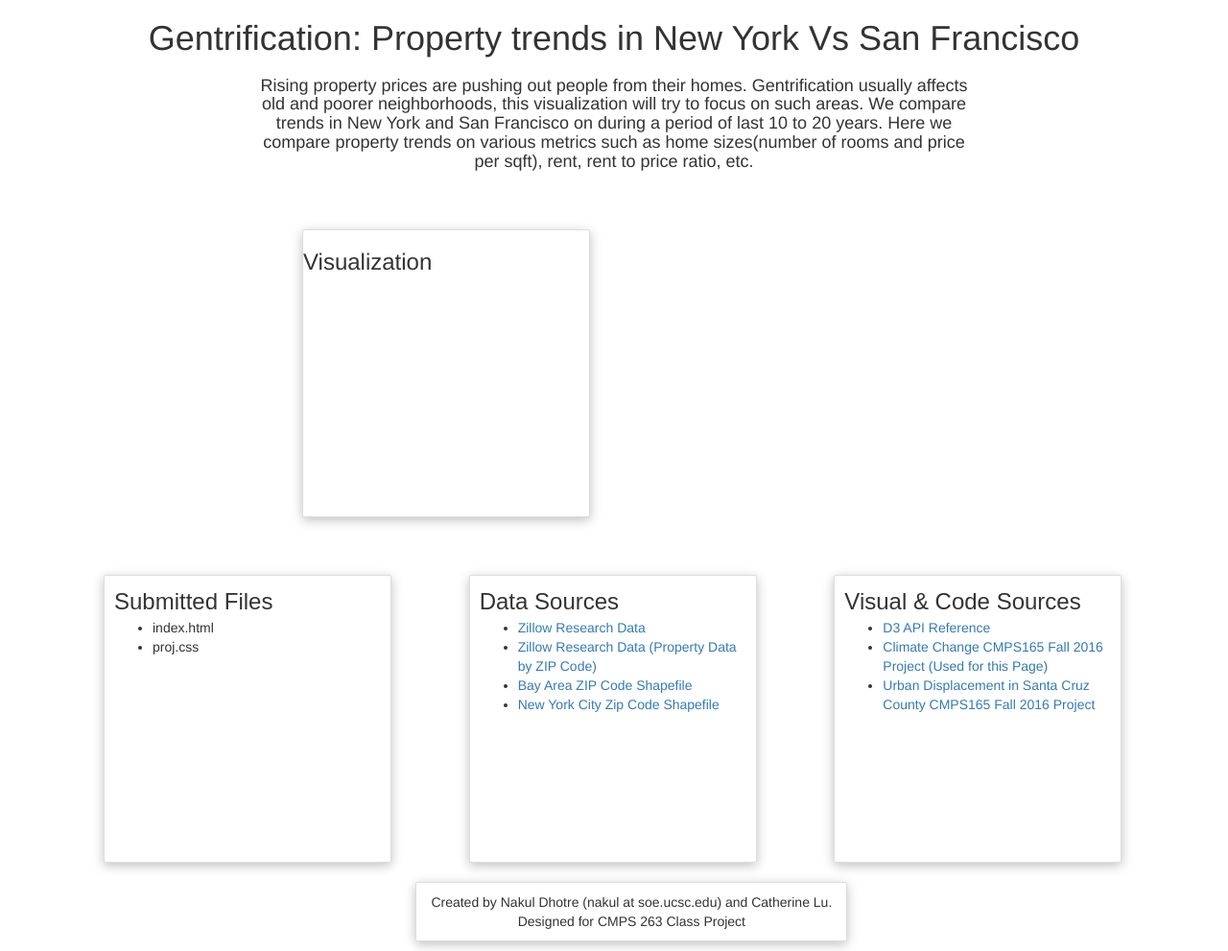
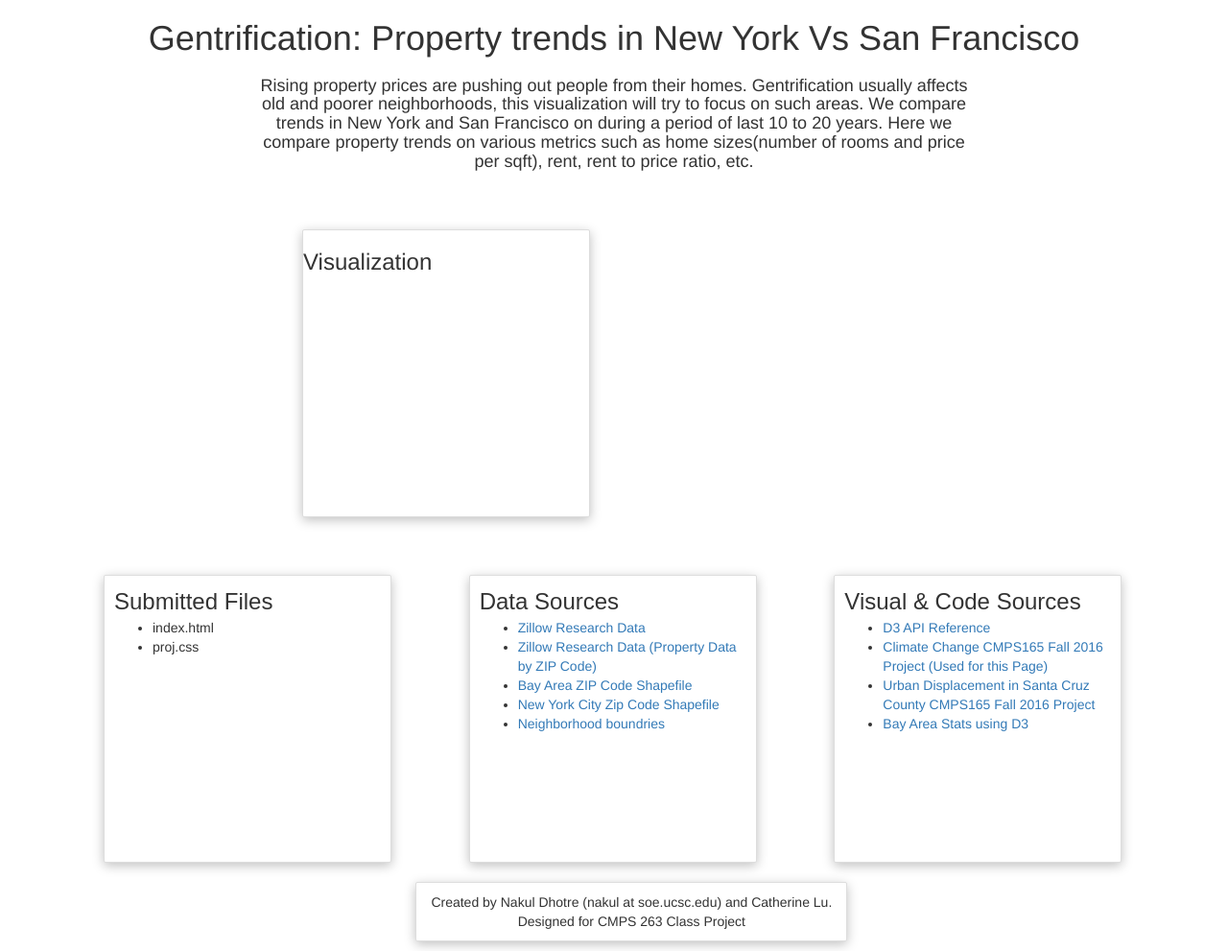
Before and after one commit to nakuldhotre/nakuldhotre.github.io, a plain HTML site: page cmps263/index.html in a window 1280 px wide. Shown: the whole page at 96% size. Drawn offline with nearby package versions, Linux system fonts and the light colour scheme.

Commit message:
Update some of the data sources

```diff
--- a/cmps263/index.html
+++ b/cmps263/index.html
@@ -61,6 +61,7 @@
                                         <li><a href="http://files.zillowstatic.com/research/public/Zip.zip">Zillow Research Data (Property Data by ZIP Code)</a></li>
                                         <li><a href="https://earthworks.stanford.edu/catalog/ark28722-s7888q">Bay Area ZIP Code Shapefile</a></li>
                                         <li><a href="https://earthworks.stanford.edu/catalog/sde-columbia-doitt_zip_codes_2009"> New York City Zip Code Shapefile</a></li>
+					<li><a href="https://www.zillow.com/howto/api/neighborhood-boundaries.htm">Neighborhood boundries</a></li>
                                     </ul>
                                 </div>
                             </div>
@@ -73,6 +74,7 @@
                                         <li><a href="https://github.com/d3/d3/blob/master/API.md">D3 API Reference</a></li>
                                         <li><a href="https://sureshlodha.github.io/CMPS165_Fall2016_FinalProjects/ClimateChange/"> Climate Change CMPS165 Fall 2016 Project (Used for this Page)</a></li>
                                         <li><a hrerf="https://sureshlodha.github.io/CMPS165_Fall2016_FinalProjects/SantaCruzUrbanDisplacement/Urban-Displacement-Santa-Cruz/">Urban Displacement in Santa Cruz County CMPS165 Fall 2016 Project</a></li>
+					<li><a href="http://frankbowers24.github.io/">Bay Area Stats using D3</a></li>
                                     </ul>
                                 </div>
                             </div>
```
